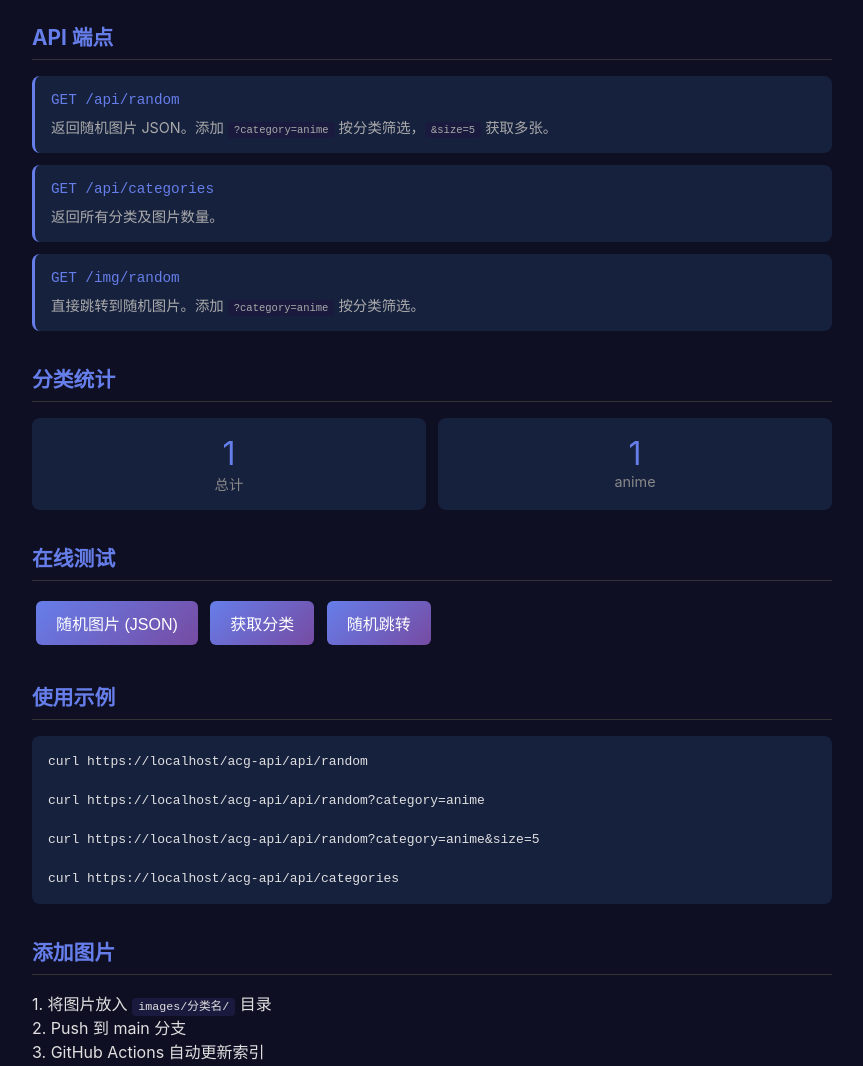
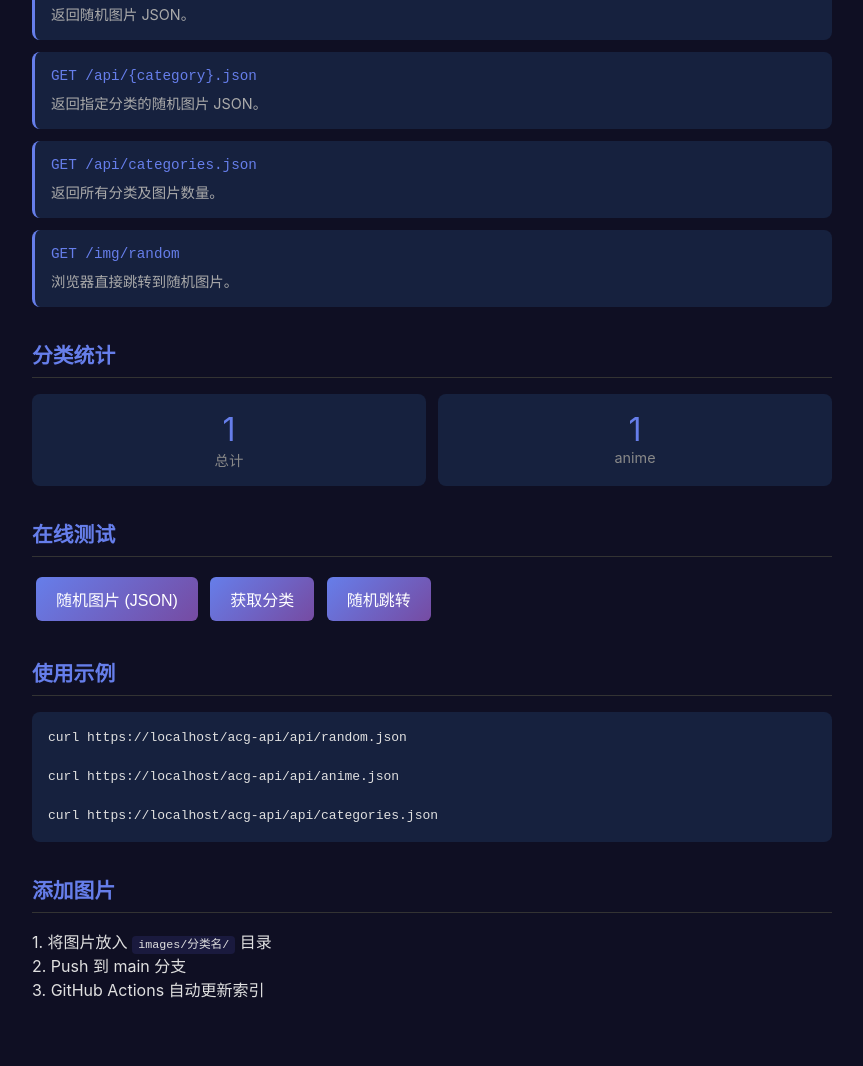
Before and after one commit to baifei001/acg-api, a plain HTML site: page index.html in a window 1280 px wide. Shown: the part 560-1626 px from the top of the page, without its empty margins (208-1071 px from the left). Drawn offline with Linux system fonts and the light colour scheme.

Commit message:
docs: update API usage examples to use .json extension

```diff
--- a/index.html
+++ b/index.html
@@ -110,7 +110,7 @@
     <div class="section">
       <h2>快速开始</h2>
       <p>获取随机图片 JSON：</p>
-      <pre>curl https://<span id="hostname">username.github.io</span>/acg-api/api/random</p>
+      <pre>curl https://<span id="hostname">username.github.io</span>/acg-api/api/random.json</pre>
       <p>直接跳转到随机图片：</p>
       <pre>https://<span id="hostname2">username.github.io</span>/acg-api/img/random</pre>
     </div>
@@ -118,16 +118,20 @@
     <div class="section">
       <h2>API 端点</h2>
       <div class="endpoint">
-        <div class="path">GET /api/random</div>
-        <div class="desc">返回随机图片 JSON。添加 <code>?category=anime</code> 按分类筛选，<code>&size=5</code> 获取多张。</div>
+        <div class="path">GET /api/random.json</div>
+        <div class="desc">返回随机图片 JSON。</div>
       </div>
       <div class="endpoint">
-        <div class="path">GET /api/categories</div>
+        <div class="path">GET /api/{category}.json</div>
+        <div class="desc">返回指定分类的随机图片 JSON。</div>
+      </div>
+      <div class="endpoint">
+        <div class="path">GET /api/categories.json</div>
         <div class="desc">返回所有分类及图片数量。</div>
       </div>
       <div class="endpoint">
         <div class="path">GET /img/random</div>
-        <div class="desc">直接跳转到随机图片。添加 <code>?category=anime</code> 按分类筛选。</div>
+        <div class="desc">浏览器直接跳转到随机图片。</div>
       </div>
     </div>
 
@@ -146,13 +150,11 @@
 
     <div class="section">
       <h2>使用示例</h2>
-      <pre>curl https://<span id="hostname3">username.github.io</span>/acg-api/api/random
+      <pre>curl https://<span id="hostname3">username.github.io</span>/acg-api/api/random.json
 
-curl https://<span id="hostname4">username.github.io</span>/acg-api/api/random?category=anime
+curl https://<span id="hostname4">username.github.io</span>/acg-api/api/anime.json
 
-curl https://<span id="hostname5">username.github.io</span>/acg-api/api/random?category=anime&size=5
-
-curl https://<span id="hostname6">username.github.io</span>/acg-api/api/categories</pre>
+curl https://<span id="hostname5">username.github.io</span>/acg-api/api/categories.json</pre>
     </div>
 
     <div class="section">
```
Also changed, not shown: en.html (+12 -10 lines).
